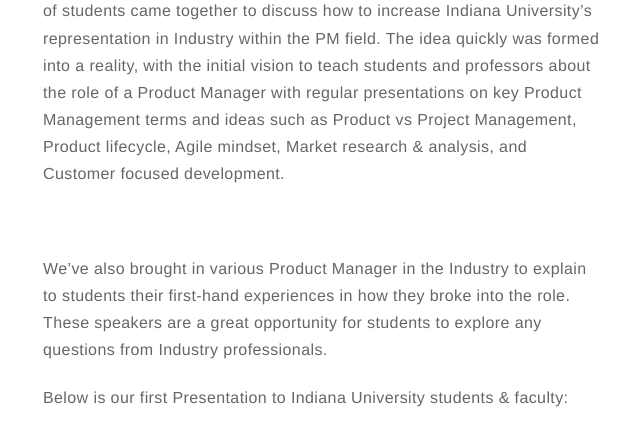
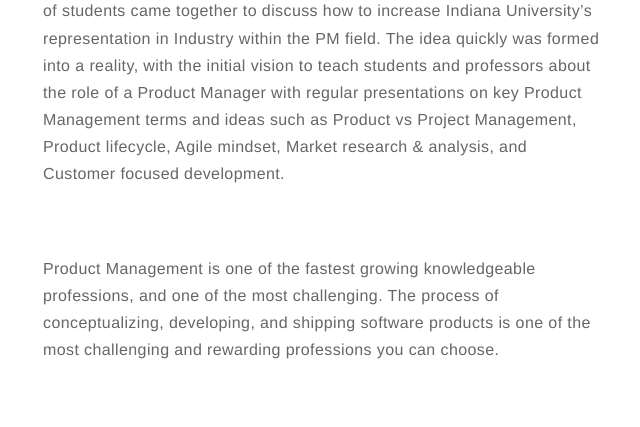
Before and after one commit to LoganJastremski/LoganJastremski.com, a Jekyll site: the page built from _posts/2017-05-11-Product-Management-Club.markdown, in a window 1280 px wide and 900 px high, scrolled down 1312 px, cut to the strip 0-427 px from the top of the window. Shown: the whole strip, without its empty margins (317-957 px from the left). Built offline with Jekyll 4.4.1, drawn with Linux system fonts in a browser that asks for light colours.

Commit message:
added stuff

```diff
--- a/_posts/2017-05-11-Product-Management-Club.markdown
+++ b/_posts/2017-05-11-Product-Management-Club.markdown
@@ -43,6 +43,10 @@
 
 <br>
 
+Product Management is one of the fastest growing knowledgeable professions, and one of the most challenging. The process of conceptualizing, developing, and shipping software products is one of the most challenging and rewarding professions you can choose.
+
+<br>
+
 We've also brought in various Product Manager in the Industry to explain to students their first-hand experiences in how they broke into the role. These speakers are a great opportunity for students to explore any questions from Industry professionals.
 
 
```
